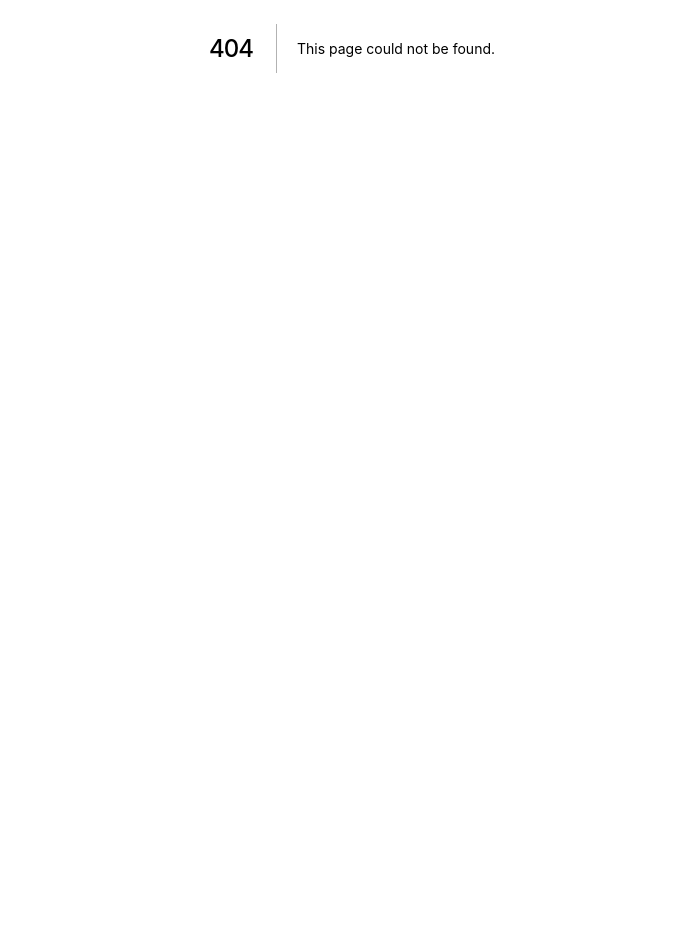
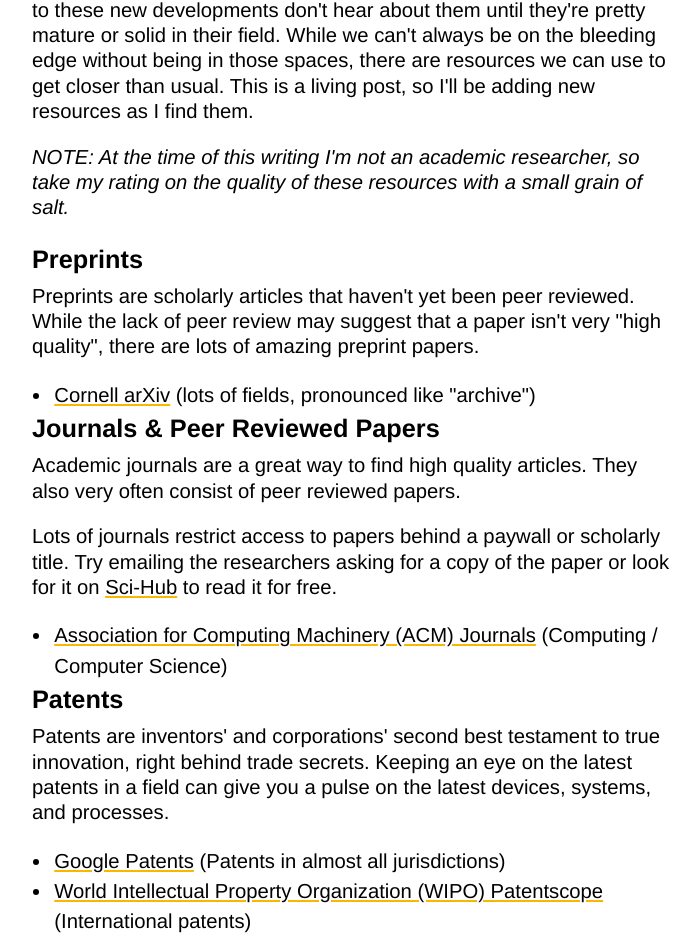
Before and after one commit to aunyks/blog, a Next.js app: page /2021/5/so-you-wanna-be-cutting-edge in a window 1280 px wide. Before the commit this address had no page. Shown: the part 352-1294 px from the top of the page, without its empty margins (288-988 px from the left). Before the commit the page ends 800 px from the top, so only its background shows below. Built offline with nearby package versions, Linux system fonts and the light colour scheme.

Commit message:
add so you wanna be cutting edge and fix bullet spacing

```diff
--- a/components/Link.js
+++ b/components/Link.js
@@ -42,7 +42,8 @@ export default function Link({
 }) {
   return (
     <>
-      <li className="link-item list-none mt-4 mb-0 leading-none">
+      <li className="link-item list-none mt-4 mb-0 leading-none"
+        style={{ paddingLeft: 0, marginLeft: 0 }}>
         <a className="no-underline" href={href}>
           <article className="relative link-article pt-5 pb-3 px-3 text-xl lg:text-3xl h-full">
             <header className="relative top-0">
--- a/components/PostBody.js
+++ b/components/PostBody.js
@@ -3,7 +3,7 @@ export default function PostBody({
   children
 }) {
   return (
-    <article className={`mx-auto px-3 lg:px-0 w-full ${!!wide ? 'lg:px-24' : 'lg:w-1/2'} pt-16 lg:pt-16`}>
+    <article className={`post-body mx-auto px-3 lg:px-0 w-full ${!!wide ? 'lg:px-24' : 'lg:w-1/2'} pt-16 lg:pt-16`}>
       {children}
     </article>
   )
--- a/pages/2020/11/roam-the-web-human-hive-mind.js
+++ b/pages/2020/11/roam-the-web-human-hive-mind.js
@@ -26,6 +26,13 @@ export default function RoamResearchWebHumanHiveMind() {
       <p>
         My take is <em>yes</em>, to all of it.
         </p>
+      <h3>Update</h3>
+      <p>
+        As of early 2021, I've been using simple HTML pages to take my notes and help with my personal knowledge management. With HTML being a document format, the
+        web having built in linking, and web browsers being incredibly powerful scripting and formatting engines, this workflow has been incredibly robust and flexible.
+        I'll probably continue with it until I run into any debilitating issues. It's also pretty cool that the workflow uses an open standard, so I don't have to worry about
+        some company going out of business and ruining it.
+        </p>
     </Post>
   )
 }
--- /dev/null
+++ b/pages/2021/5/so-you-wanna-be-cutting-edge.js
@@ -0,0 +1,69 @@
+import Post from 'components/Post'
+import Hint from 'components/Hint'
+
+export default function SoYouWannaBeCuttingEdge() {
+  return (
+    <Post
+      title="So You Wanna Be Cutting Edge"
+      description="Lots of us want to be aware of the latest science and technology. Here are a few resources to keep us there."
+      date="2021-05-20">
+      <p>
+        Being aware of the latest science and technology that humans are discovering and developing always provides some insight and excitement.
+        Aside from news articles, a lot of us who aren't very close to these new developments don't hear about them until they're pretty mature or solid
+        in their field. While we can't always be on the bleeding edge without being in those spaces, there are resources we can use to get closer than usual.
+        This is a living post, so I'll be adding new resources as I find them.
+      </p>
+      <p>
+        <em>NOTE: At the time of this writing I'm not an academic researcher, so take my rating on the quality of these resources with a small grain of salt.</em>
+      </p>
+      <h3>Preprints</h3>
+      <p>
+        Preprints are scholarly articles that haven't yet been peer reviewed. While the lack of peer review may suggest that a paper
+        isn't very "high quality", there are lots of amazing preprint papers.
+      </p>
+      <ul>
+        <li>
+          <a target="_blank" href="https://arxiv.org">Cornell arXiv</a> (lots of fields, pronounced like "archive")
+        </li>
+      </ul>
+      <h3>Journals & Peer Reviewed Papers</h3>
+      <p>
+        Academic journals are a great way to find high quality articles. They also very often consist of peer reviewed papers.
+      </p>
+      <p>
+        Lots of journals restrict access to papers behind a paywall or scholarly title. Try emailing the researchers asking for a copy of the paper
+        or look for it on <a target="_blank" href="https://www.google.com/search?q=sci-hub">Sci-Hub</a> to read it for free.
+      </p>
+      <ul>
+        <li>
+          <a target="_blank" href="https://dl.acm.org/journals">Association for Computing Machinery (ACM) Journals</a> (Computing / Computer Science)
+        </li>
+      </ul>
+      <h3>Patents</h3>
+      <p>
+        Patents are inventors' and corporations' second best testament to true innovation, right behind trade secrets. Keeping an eye on the latest patents in a field can give you
+        a pulse on the latest devices, systems, and processes.
+      </p>
+      <ul>
+        <li>
+          <a target="_blank" href="https://patents.google.com">Google Patents</a> (Patents in almost all jurisdictions)
+        </li>
+        <li>
+          <a target="_blank" href="https://patentscope.wipo.int">World Intellectual Property Organization (WIPO) Patentscope</a> (International patents)
+        </li>
+        <li>
+          <a target="_blank" href="https://patents.justia.com">Justia Patents</a> (US Patents)
+        </li>
+      </ul>
+      <h3>Catching Up</h3>
+      <p>
+        Trying to start from 0 and get to the cutting edge in a field? Of course there's stuff for that!
+      </p>
+      <ul>
+        <li>
+          <a target="_blank" href="https://1lib.us">zlibrary</a> (Free E-Book PDFs, consider paying for a copy of a book if you like it to support the author)
+        </li>
+      </ul>
+    </Post>
+  )
+}
--- a/pages/misc.js
+++ b/pages/misc.js
@@ -7,6 +7,7 @@ export default function Misc() {
       pageTitle="Misc"
       title="Misc"
       subtitle="Posts of no category">
+      <Link href="/2021/5/so-you-wanna-be-cutting-edge">so you wanna be cutting edge</Link>
       <Link href="/2021/2/on-balance">on balance</Link>
       <Link href="/2020/12/writing-for-expression-not-argument">writing for the sake of expression, not argument</Link>
       <Link href="/2020/11/roam-the-web-human-hive-mind">roam, the web, and the human hive mind</Link>
--- a/pages/tech/index.js
+++ b/pages/tech/index.js
@@ -7,7 +7,7 @@ export default function Tech() {
       pageTitle="Tech"
       title="Tech"
       subtitle="Writeups, research, and realizations">
-      <Link href="/2021/4/making-a-dual-ps5-controller-stand" video>Making a Dual PS5 Controller Stand</Link>
+      <Link href="/2021/4/making-a-dual-ps5-controller-stand" video>making a dual PS5 controller stand</Link>
       <Link href="/2021/2/3d-graphics-overview-high-level">3D graphics overview: high level</Link>
       <Link href="/2020/11/demodulating-iq-data" series>demodulating i/q data</Link>
       <Link href="/2020/11/understanding-complex-signals" series>understanding complex signals</Link>
--- a/styles/index.css
+++ b/styles/index.css
@@ -121,17 +121,18 @@ figcaption > a {
   font-size: .875rem;
 }
 
-ol, ul {
-  margin: 0em 0 1em 0;
+ol {
+  display: list-item;
+  list-style: decimal inside;
 }
-ol > li {
-  display: list-item;
-  list-style-position: inside;
-  list-style-type: decimal;
+
+ul {
+  list-style: disc outside;
 }
 
 ul > li {
-  list-style: disc inside;
+  margin-left: 1em;
+  padding-left: 0.1em;
 }
 
 a {
```
Also changed, not shown: pages/all.js.
